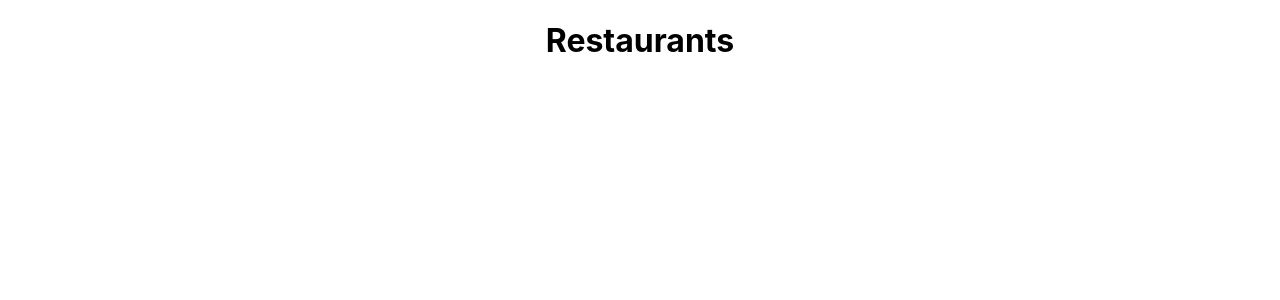
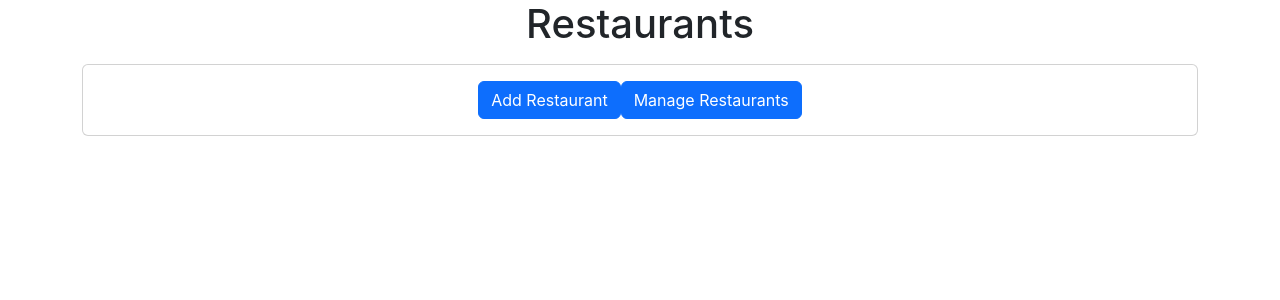
Before and after one commit to Cremacious/greg-lunch-o-matic, a React (Create React App) app: page / in a window 1280 px wide. Shown: the top 300 px of the page. Built offline with nearby package versions, Linux system fonts and the light colour scheme.

Commit message:
Added Bootstrap design.

```diff
--- a/package.json
+++ b/package.json
@@ -7,6 +7,7 @@
     "@testing-library/jest-dom": "^5.17.0",
     "@testing-library/react": "^13.4.0",
     "@testing-library/user-event": "^14.5.2",
+    "bootstrap": "^5.3.3",
     "react": "^18.3.1",
     "react-dom": "^18.3.1",
     "react-redux": "^8.1.3",
--- a/src/App.js
+++ b/src/App.js
@@ -1,12 +1,23 @@
 import React from 'react';
 import { Restaurants } from './features/restaurants/Restaurants';
 import './App.css';
-
 
 function App() {
   return (
     <div className="App">
       <Restaurants />
+      <div class="container">
+        <div class="card">
+          <div class="card-body">
+            <button class="btn btn-primary" type="button">
+              Add Restaurant
+            </button>
+            <button class="btn btn-primary" type="button">
+              Manage Restaurants
+            </button>
+          </div>
+        </div>
+      </div>
     </div>
   );
 }
--- a/src/index.js
+++ b/src/index.js
@@ -4,6 +4,7 @@ import { Provider } from 'react-redux';
 import { store } from './app/store';
 import App from './App';
 import reportWebVitals from './reportWebVitals';
+import 'bootstrap/dist/css/bootstrap.min.css';
 import './index.css';
 
 const container = document.getElementById('root');
```
Also changed, not shown: 2 other files (tests, documents, lock files or other folders).
